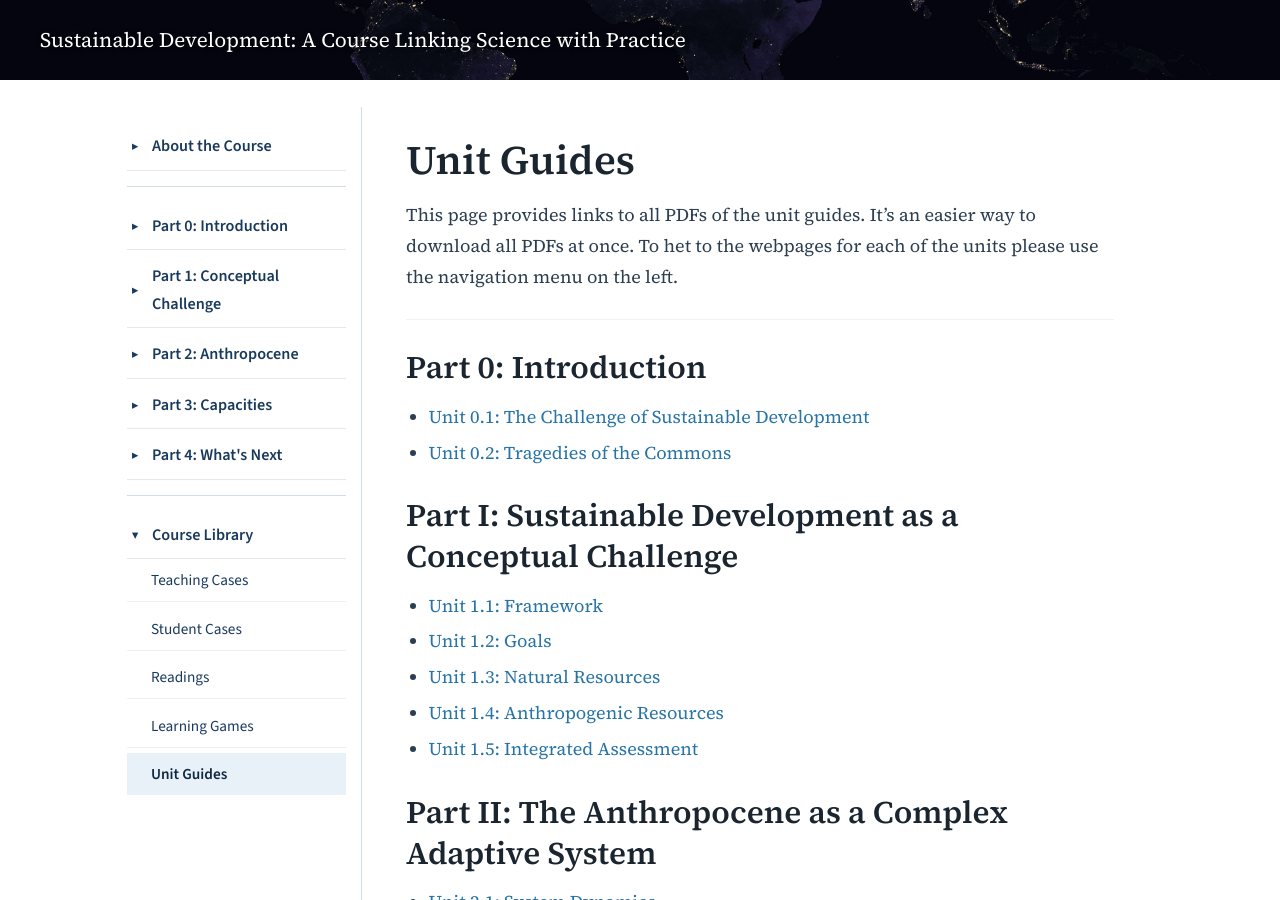
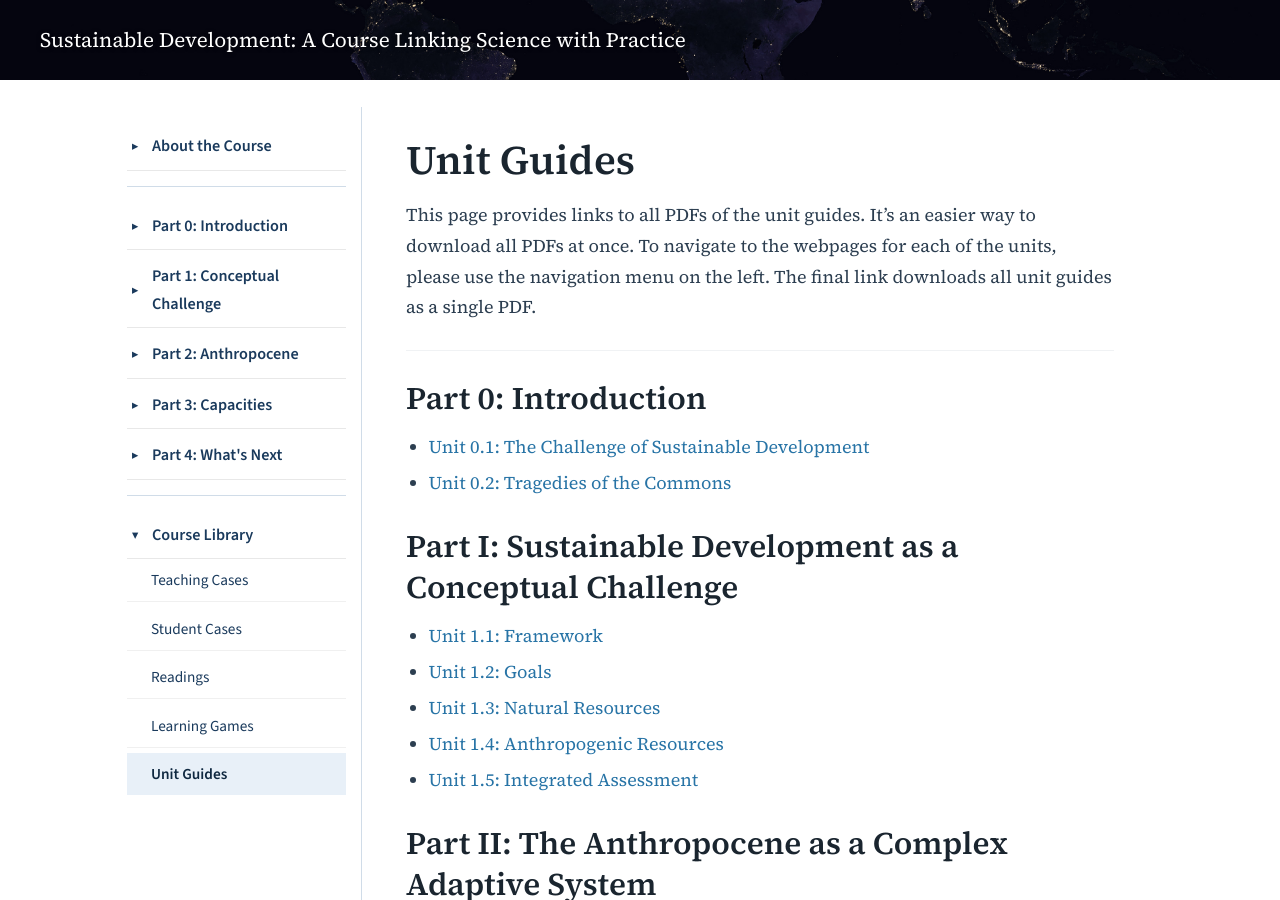
Before and after one commit to agharley/sustsci, a Jekyll site: the page built from course/course-library/unit-guides/index.md, in a window 1280 px wide and 900 px high. Built offline with Jekyll 4.4.1, drawn with Linux system fonts in a browser that asks for light colours.

Commit message:
Update index.md
intro text revised

```diff
--- a/course/course-library/unit-guides/index.md
+++ b/course/course-library/unit-guides/index.md
@@ -6,7 +6,7 @@
 
 # Unit Guides
 
-This page provides links to all PDFs of the unit guides. It's an easier way to download all PDFs at once. To het to the webpages for each of the units please use the navigation menu on the left.
+This page provides links to all PDFs of the unit guides. It's an easier way to download all PDFs at once. To navigate to the webpages for each of the units, please use the navigation menu on the left. The final link downloads all unit guides as a single PDF.
 
 ---
 
```
